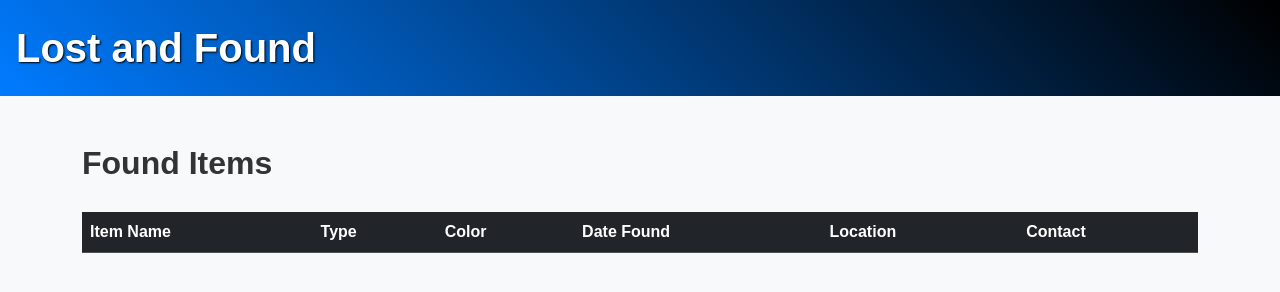
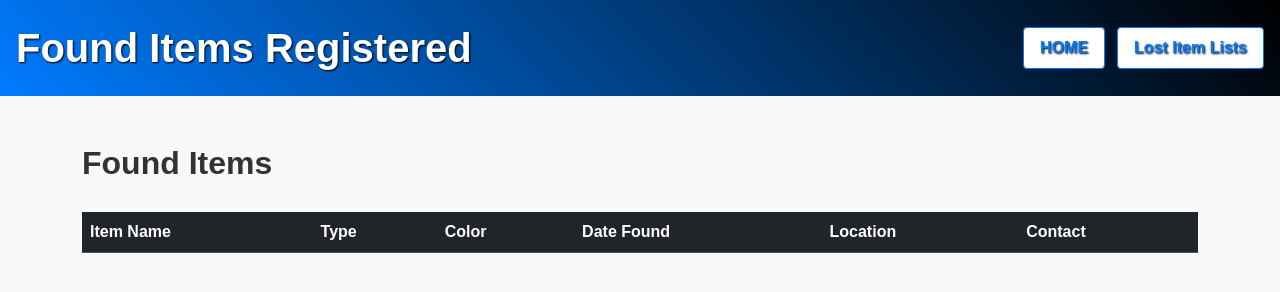
Before and after one commit to AnushkaJ12/lost-and-found.github.io, a plain HTML site: page foundlist.html in a window 1280 px wide. Drawn offline with nearby package versions, Linux system fonts and the light colour scheme.

Commit message:
Update foundlist.html

```diff
--- a/foundlist.html
+++ b/foundlist.html
@@ -11,8 +11,12 @@
 </head>
 <body>
     <!-- Header Section -->
-    <header class="bg-primary text-white text-center py-4">
-        <h1>Lost and Found</h1>
+    <header class="bg-primary text-white py-4 d-flex justify-content-between align-items-center">
+        <h1 class="mb-0">Found Items Registered</h1>
+        <div class="header-links">
+            <a href="index.html" class="btn btn-light">HOME</a>
+            <a href="lostlist.html" class="btn btn-light">Lost Item Lists</a>
+        </div>
     </header>
     <!-- Display Tables Section -->
     <section class="container mt-5">
```
